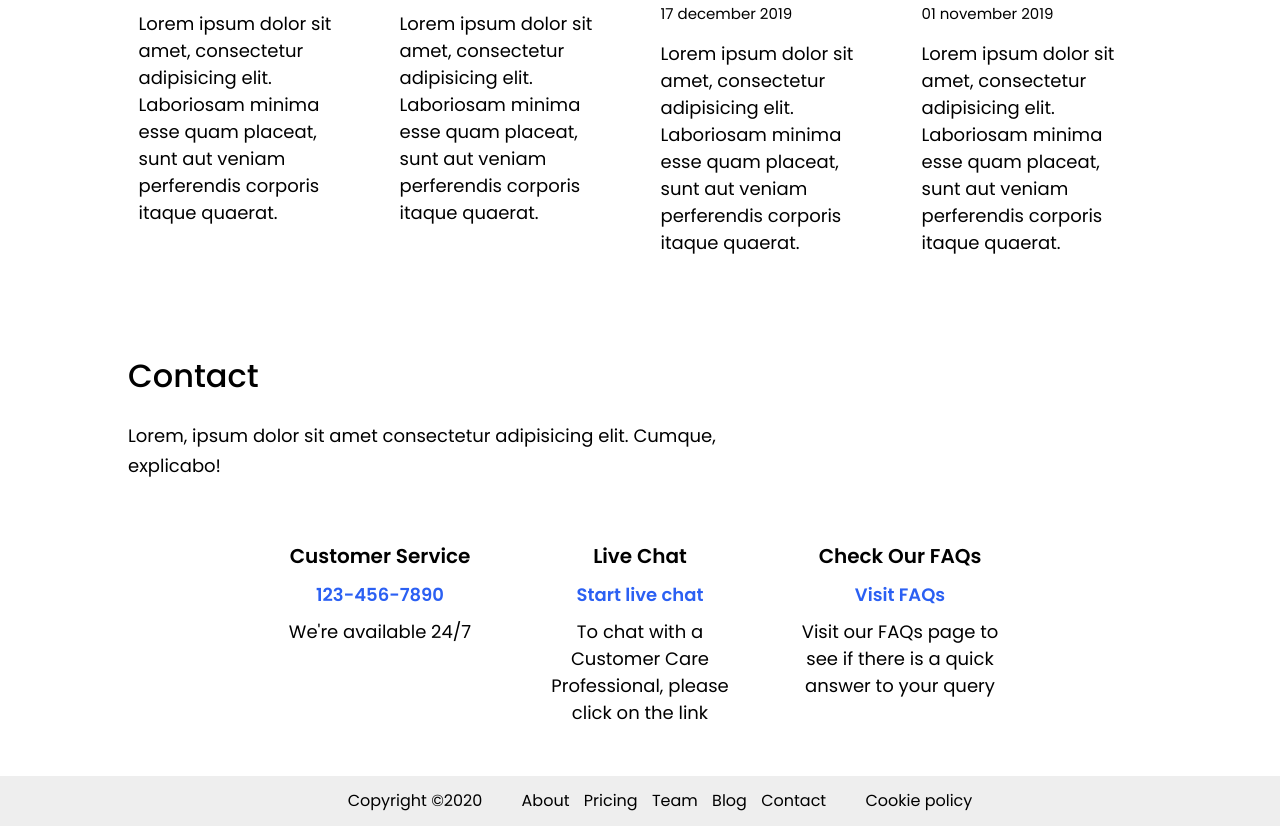
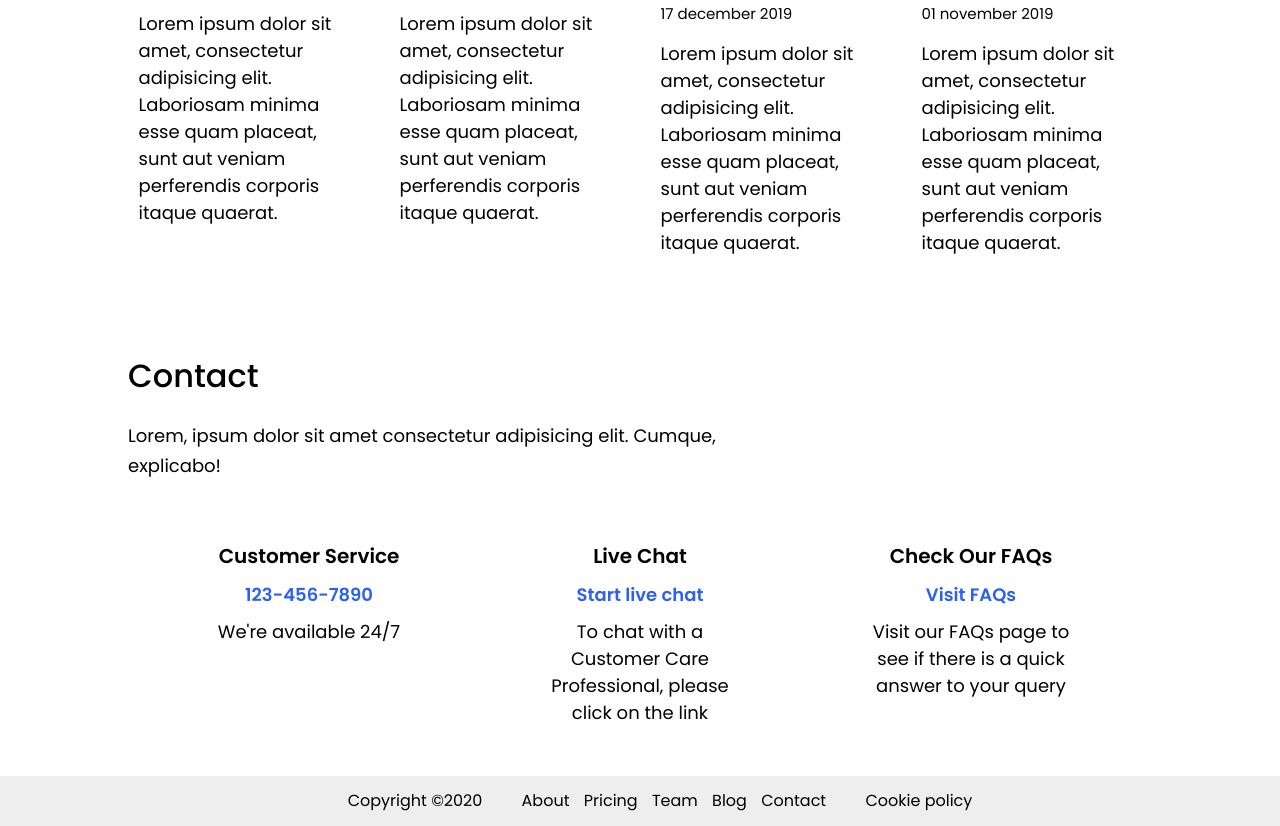
Before and after one commit to hajdu-balazs/Business-page, a website: page src/index.html in a window 1280 px wide. Shown: the part 3207-4033 px from the top of the page. Drawn offline with Linux system fonts and the light colour scheme.

Commit message:
contact boxes, justify-content: space-evenly

```diff
--- a/src/styles.css
+++ b/src/styles.css
@@ -443,7 +443,7 @@ label {
 #contact .boxes {
   grid-template-columns: repeat(auto-fit, minmax(150px, 220px));
   grid-gap: 4rem;
-  justify-content: center;
+  justify-content: space-evenly;
 }
 
 #contact .contact-h3 {
```
